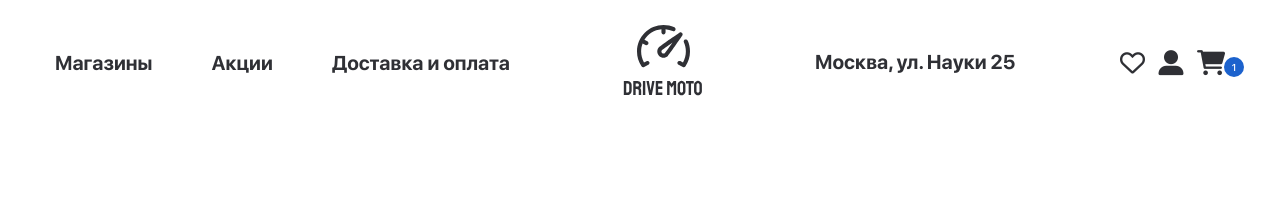
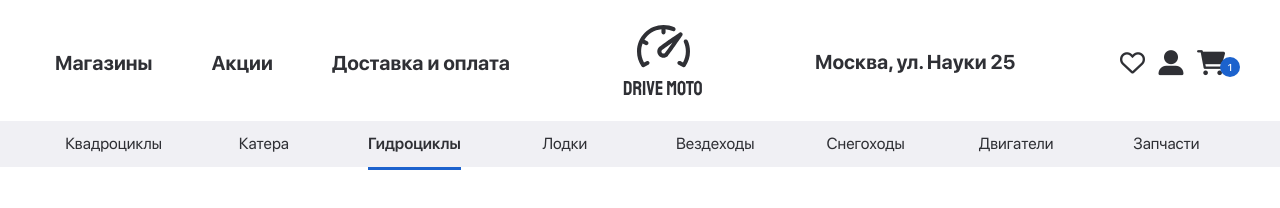
Before and after one commit to TryHarder152/hydroCycles, a plain HTML site: page index.html in a window 1280 px wide. Drawn offline with Linux system fonts and the light colour scheme; files whose address does not match are found by name.

Commit message:
created header-bottom

```diff
--- a/index.html
+++ b/index.html
@@ -35,7 +35,18 @@
         </ul>
       </div>
     </div>
-
+    <div class="header-bottom">
+      <ul class="header-bottom__menu-items">
+        <li class="header-bottom__menu-item"><a href="#">Квадроциклы</a></li>
+        <li class="header-bottom__menu-item"><a href="#">Катера</a></li>
+        <li class="header-bottom__menu-item header-bottom__menu-item_active"><a href="#">Гидроциклы</a></li>
+        <li class="header-bottom__menu-item"><a href="#">Лодки</a></li>
+        <li class="header-bottom__menu-item"><a href="#">Вездеходы</a></li>
+        <li class="header-bottom__menu-item"><a href="#">Снегоходы</a></li>
+        <li class="header-bottom__menu-item"><a href="#">Двигатели</a></li>
+        <li class="header-bottom__menu-item"><a href="#">Запчасти</a></li>
+      </ul>
+    </div>
   </header>
 
 
--- /dev/null
+++ b/scss/animations.scss
@@ -0,0 +1,9 @@
+@keyframes borderBottomWidth {
+  0% {
+    width: 0%;
+  }
+  100% {
+    width: 100%;
+  }
+
+}
--- a/scss/style.scss
+++ b/scss/style.scss
@@ -1,6 +1,7 @@
 @import 'fonts.scss';
 @import 'all.min.css';
 @import 'var.scss';
+@import 'animations.scss';
 @import 'mixins.scss';
 @import 'templates.scss';
 
--- a/scss/templates.scss
+++ b/scss/templates.scss
@@ -1,7 +1,7 @@
 .header {
-  @include container;
   color: $mainColor;
   &-top {
+    @include container;
     display: flex;
     justify-content: space-between;
     align-items: center;
@@ -66,7 +66,7 @@
       position: relative;
       &__counter {
         position: absolute;
-        right: -19px;
+        right: -15px;
         bottom: 0;
         height: 20px;
         width: 20px;
@@ -80,5 +80,57 @@
       }
     }
   }
-
+  &-bottom {
+    background-color: $color1;
+    margin-top: 20px;
+    &__menu-items {
+      @include container;
+      display: flex;
+      justify-content: space-between;
+    }
+    &__menu-item {
+      padding: 15px 0;
+      position: relative;
+      width: 10%;
+      text-align: center;
+      & > a {
+        position: relative;
+        padding: 14px 0;
+        &:before {
+          content: '';
+          transition: $transition;
+          right: 0;
+          left: auto;
+          width: 0%;
+        }
+        &:hover {
+          font-family: $SFProDisplaySemiBold;
+          transition: $transition;
+          &:before {
+            position: absolute;
+            height: 3px;
+            width: 100%;
+            background-color: $accentColor;
+            bottom: -3px;
+            right: auto;
+            left: 0;
+          }
+        }
+      }
+      &_active {
+        font-family: $SFProDisplaySemiBold;
+        & > a {
+          &:before {
+            content: '';
+            position: absolute;
+            height: 3px;
+            width: 100%;
+            background-color: $accentColor;
+            bottom: -3px;
+            left: 0;
+          }
+        }
+      }
+    }
+  }
 }
```
Also changed, not shown: css/style.css, 1 other file.
